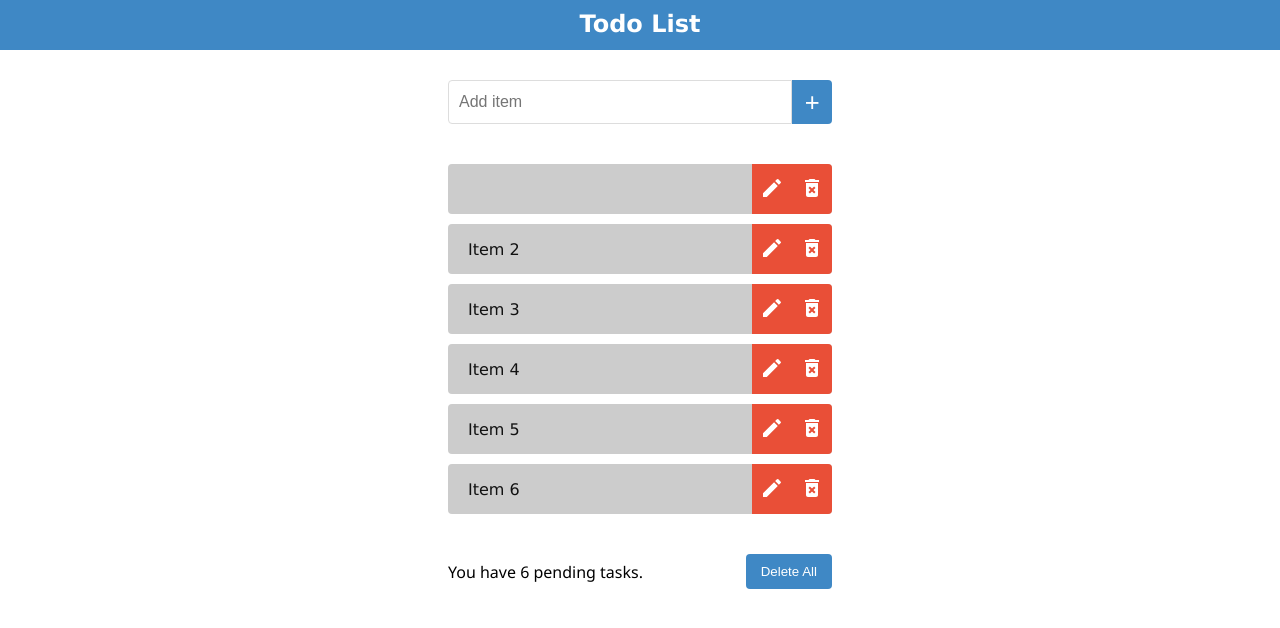
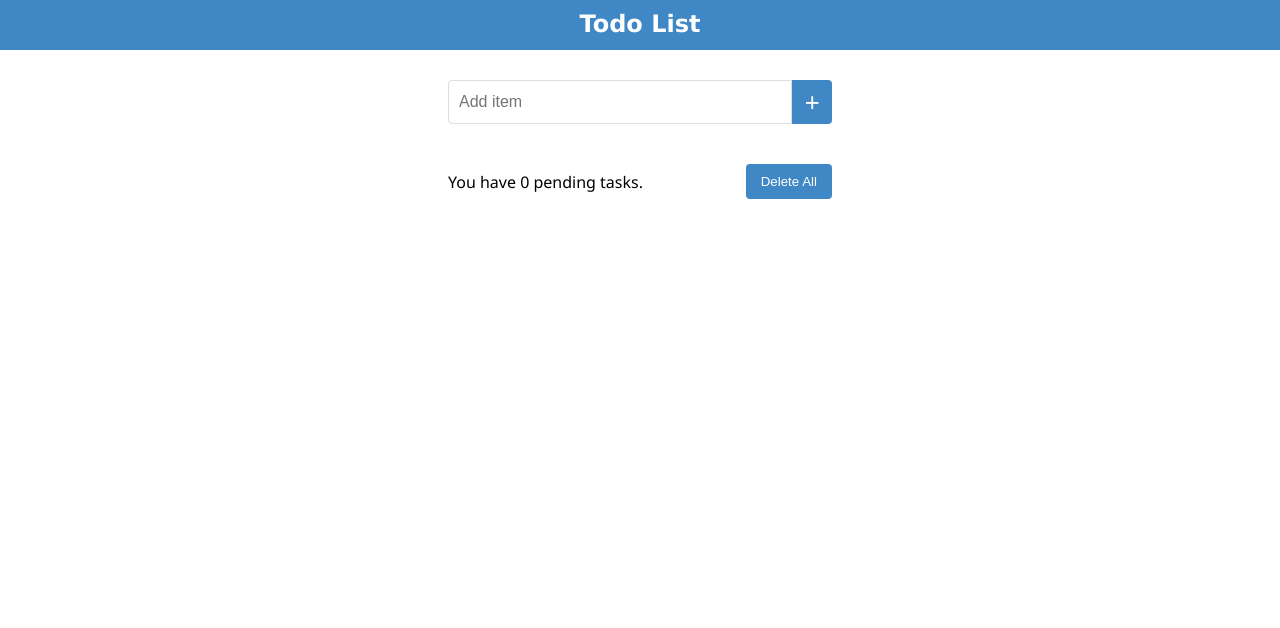
Before and after one commit to TheCoderSingh/todos, a React (Create React App) app: page / in a window 1280 px wide. Shown: the top 628 px of the page. Built offline with nearby package versions, Linux system fonts and the light colour scheme.

Commit message:
Create renderTodos(), Add todo count

```diff
--- a/src/components/AddItem.js
+++ b/src/components/AddItem.js
@@ -1,4 +1,4 @@
-import React from "react";
+import React, { useState } from "react";
 import "./AddItem.scss";
 import EditIcon from "@material-ui/icons/Edit";
 import DeleteForeverIcon from "@material-ui/icons/DeleteForever";
@@ -6,93 +6,55 @@ import { useSelector, useDispatch } from "react-redux";
 import { addItem } from "../todoSlice";
 
 const AddItem = () => {
-	const todoItem = useSelector((state) => state.todo.value);
+	const todoItems = useSelector((state) => state.todo.value);
 	const dispatch = useDispatch();
+
+	const [todoName, setTodoName] = useState();
+	const [todoCount, setTodoCount] = useState(0);
+
+	const handleChangeName = (e) => {
+		setTodoName(e.target.value);
+	};
+
+	const renderTodos = () => {
+		return todoItems.map((item, i) => (
+			<div className="item" key={i}>
+				<li className="item-name">{item}</li>
+				<div className="btn-grp">
+					<button className="edit">
+						<EditIcon />
+					</button>
+					<button className="delete">
+						<DeleteForeverIcon />
+					</button>
+				</div>
+			</div>
+		));
+	};
 
 	return (
 		<div>
 			<div id="add-item-area">
-				<input placeholder="Add item" id="add-item-input" />
+				<input
+					placeholder="Add item"
+					id="add-item-input"
+					onChange={handleChangeName}
+				/>
 				<button
 					id="plus"
 					aria-label="Add Item"
-					onClick={() => dispatch(addItem("Hello"))}
+					onClick={() =>
+						dispatch(addItem(todoName), setTodoCount(todoCount + 1))
+					}
 				>
 					+
 				</button>
 			</div>
 			<div id="items">
-				<ul id="items-list">
-					<div className="item">
-						<li className="item-name">{todoItem}</li>
-						<div className="btn-grp">
-							<button className="edit">
-								<EditIcon />
-							</button>
-							<button className="delete">
-								<DeleteForeverIcon />
-							</button>
-						</div>
-					</div>
-					<div className="item">
-						<li className="item-name">Item 2</li>
-						<div className="btn-grp">
-							<button className="edit">
-								<EditIcon />
-							</button>
-							<button className="delete">
-								<DeleteForeverIcon />
-							</button>
-						</div>
-					</div>
-					<div className="item">
-						<li className="item-name">Item 3</li>
-						<div className="btn-grp">
-							<button className="edit">
-								<EditIcon />
-							</button>
-							<button className="delete">
-								<DeleteForeverIcon />
-							</button>
-						</div>
-					</div>
-					<div className="item">
-						<li className="item-name">Item 4</li>
-						<div className="btn-grp">
-							<button className="edit">
-								<EditIcon />
-							</button>
-							<button className="delete">
-								<DeleteForeverIcon />
-							</button>
-						</div>
-					</div>
-					<div className="item">
-						<li className="item-name">Item 5</li>
-						<div className="btn-grp">
-							<button className="edit">
-								<EditIcon />
-							</button>
-							<button className="delete">
-								<DeleteForeverIcon />
-							</button>
-						</div>
-					</div>
-					<div className="item">
-						<li className="item-name">Item 6</li>
-						<div className="btn-grp">
-							<button className="edit">
-								<EditIcon />
-							</button>
-							<button className="delete">
-								<DeleteForeverIcon />
-							</button>
-						</div>
-					</div>
-				</ul>
+				<ul id="items-list">{renderTodos()}</ul>
 			</div>
 			<div id="bottom-area">
-				<span>You have 6 pending tasks.</span>
+				<span>You have {todoCount} pending tasks.</span>
 				<button>Delete All</button>
 			</div>
 		</div>
--- a/src/todoSlice.js
+++ b/src/todoSlice.js
@@ -3,11 +3,11 @@ import { createSlice } from "@reduxjs/toolkit";
 const todoSlice = createSlice({
 	name: "todo",
 	initialState: {
-		value: "",
+		value: [],
 	},
 	reducers: {
 		addItem: (state, action) => {
-			state.value = action.payload;
+			state.value.push(action.payload);
 		},
 		deleteItem: (state, action) => {
 			state.value = action.payload;
```
